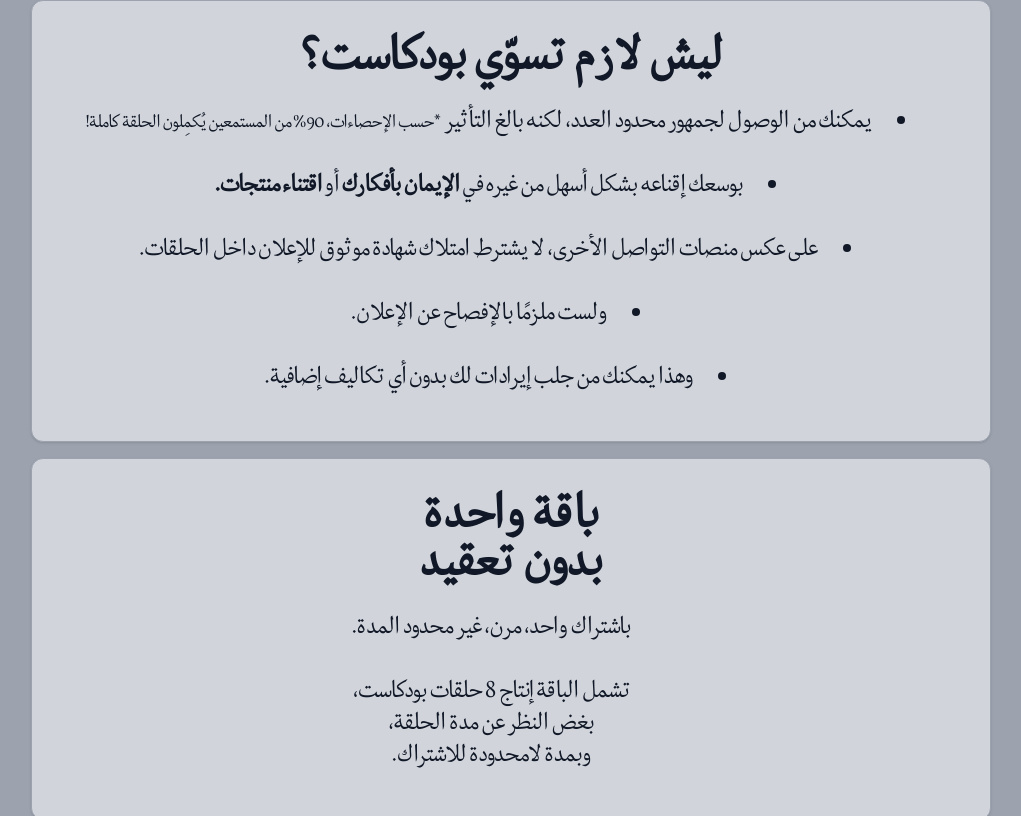
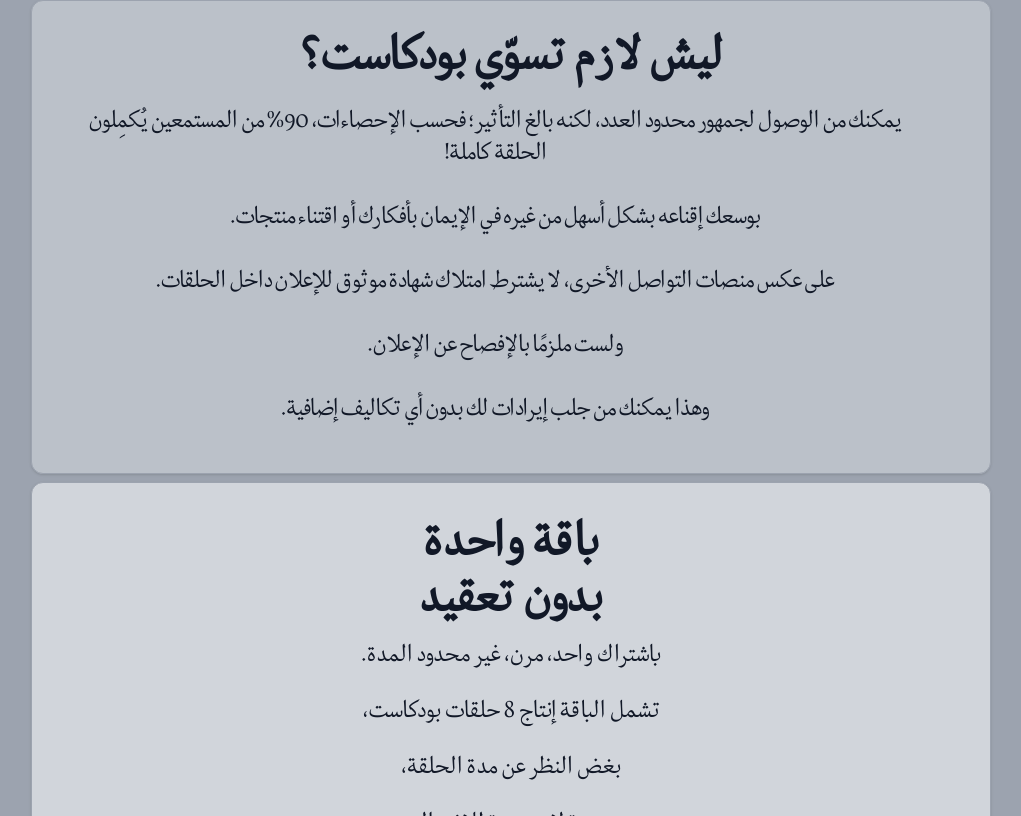
Before and after one commit to Mohammedbbk/StillWave, a React (Vite) app: page / in a window 1280 px wide. Shown: the part 1564-2380 px from the top of the page, without its empty margins (129-1150 px from the left). Built offline with nearby package versions, Linux system fonts and the light colour scheme.

Commit message:
🌈 style(podcast): coloring & position

```diff
--- a/src/Components/podcast.jsx
+++ b/src/Components/podcast.jsx
@@ -4,40 +4,40 @@ import '../../src/App.css'
 export default function Services() {
   return (
   <div>
-<div class="bg-gray-400 flex font-29 justify-center items-center text-right max-w-7xl">
-    <div style={{ direction: 'rtl' }} class="flex w-3/4 mx-auto flex-col p-4 m-2 justify-center text-center bg-gray-300 border border-gray-400 rounded-xl shadow sm:p-8 dark:bg-gray-800 dark:border-gray-700">
-        <h1 class="mb-2 sm:text-3xl md:text-5xl font-bold text-gray-900 dark:text-white">
-            ليش لازم تسوّي بودكاست؟
-        </h1>
-        <ul style={{ direction: 'rtl' }} className='list-disc list-inside'>
-        <li class="text-xl sm:text-xl md:text-2xl pr-8 tracking-tight py-4 text-gray-900 dark:text-gray-400">
-            يمكنك من الوصول لجمهور محدود العدد، لكنه بالغ التأثير <span class='text-sm md:text-lg'>*حسب الإحصاءات، 90% من المستمعين يُكمِلون الحلقة كاملة!</span>
+<div class="bg-gray-400 flex font-29 justify-center items-center ">
+    <div style={{ direction: 'rtl' }} class="flex w-3/4 mx-auto flex-col p-4 m-2 justify-center items-center text-center bg-opacity-60 bg-gray-300 border border-gray-400 rounded-xl shadow sm:p-8 dark:bg-gray-800 dark:border-gray-700">
+    <span class="flex text-center items-center mb-2 text-3xl sm:text-4xl md:text-5xl font-bold text-gray-900 dark:text-white">
+    ليش لازم تسوّي بودكاست؟
+    </span>
+        <ul style={{ direction: 'rtl' }} className='flex flex-col items-center justify-center list-disc list-inside'>
+        <li class="flex text-center items-center text-xl sm:text-xl md:text-2xl pr-8 tracking-tight py-4 text-gray-900 dark:text-gray-400">
+            يمكنك من الوصول لجمهور محدود العدد، لكنه بالغ التأثير؛  فحسب الإحصاءات، 90% من المستمعين يُكمِلون الحلقة كاملة!
         </li>
-        <li class="text-xl sm:text-xl md:text-2xl pr-8 tracking-tight py-4 text-gray-900 dark:text-gray-400">
-            بوسعك إقناعه بشكل أسهل من غيره في <span class='font-bold'> الإيمان بأفكارك </span> أو <span class='font-bold'> اقتناء منتجات.</span>
+        <li class="flex text-center items-center text-xl sm:text-xl md:text-2xl pr-8 tracking-tight py-4 text-gray-900 dark:text-gray-400">
+            بوسعك إقناعه بشكل أسهل من غيره في  الإيمان بأفكارك  أو  اقتناء منتجات.
         </li>
-        <li class="text-xl sm:text-xl md:text-2xl pr-8 tracking-tight py-4 text-gray-900 dark:text-gray-400">
+        <li class="flex text-center items-center text-xl sm:text-xl md:text-2xl pr-8 tracking-tight py-4 text-gray-900 dark:text-gray-400">
          على عكس منصات التواصل الأخرى، لا يشترط امتلاك شهادة موثوق للإعلان داخل الحلقات.
         </li>
-        <li class="text-xl sm:text-xl md:text-2xl pr-8 tracking-tight py-4 text-gray-900 dark:text-gray-400">
+        <li class="flex text-center items-center text-xl sm:text-xl md:text-2xl pr-8 tracking-tight py-4 text-gray-900 dark:text-gray-400">
             ولست ملزمًا بالإفصاح عن الإعلان.
         </li>
-        <li class="text-xl sm:text-xl md:text-2xl pr-8 tracking-tight py-4 text-gray-900 dark:text-gray-400">
+        <li class="flex text-center items-center text-xl sm:text-xl md:text-2xl pr-8 tracking-tight py-4 text-gray-900 dark:text-gray-400">
             وهذا يمكنك من جلب إيرادات لك بدون أي تكاليف إضافية.
         </li>
         </ul>
     </div>
     </div>
 
-    <div class="bg-gray-400 flex justify-center items-center font-29 text-right max-w-7xl">
-    <div style={{ direction: 'rtl' }} class="flex w-3/4 mx-auto flex-col p-4 m-2 justify-center text-center bg-gray-300 border border-gray-400 rounded-xl shadow sm:p-8 dark:bg-gray-800 dark:border-gray-700">
-        <h1 class="mb-2 sm:text-3xl md:text-5xl font-bold text-gray-900 dark:text-white">
+    <div class="bg-gray-400  flex justify-center items-center font-29 ">
+    <div style={{ direction: 'rtl' }} class="flex leading-30 w-3/4 mx-auto flex-col justify-center text-center bg-gray-300 border border-gray-400 rounded-xl shadow sm:p-8 dark:bg-gray-800 dark:border-gray-700">
+        <h1 class="text-3xl md:text-5xl leading-10 md:leading-30 font-bold text-gray-900 ">
             باقة واحدة <br/> بدون تعقيد
         </h1>
-        <h1 class="text-xl sm:text-xl md:text-2xl pr-10 tracking-tight py-4 text-gray-900 dark:text-gray-400">
+        <h1 class="text-xl sm:text-xl leading-10 md:leading-30 md:text-2xl  text-gray-900 dark:text-gray-400">
             باشتراك واحد، مرن، غير محدود المدة.
         </h1>
-        <h1 class="text-xl sm:text-xl md:text-2xl pr-10 tracking-tight py-4 text-gray-900 dark:text-gray-400">
+        <h1 class="text-xl sm:text-xl leading-10 md:leading-30 md:text-2xl   text-gray-900 dark:text-gray-400">
             تشمل الباقة إنتاج 8 حلقات بودكاست، <br/>
             بغض النظر عن مدة الحلقة،<br/>
             وبمدة لامحدودة للاشتراك.<br/>
--- a/src/Components/services.jsx
+++ b/src/Components/services.jsx
@@ -3,34 +3,7 @@ import '../../src/App.css'
 
 export default function Services() {
   return (
-    <div id="Services" className="bg-gray-400 font-29 pb-64 flex justify-center text-center text-right  max-w-7xl ">
-      {/* <div className="text-right md:pr-32 w-full max-w-7xl">
-        <h1 style={{ direction: 'rtl' }} className="text-4xl pr-10 font-bold tracking-tight py-4 text-gray-900 sm:text-5xl md:text-6xl">
-          أفضل شريك لك في إنتاج<br/>برامجك الصوتية:
-        </h1>
-        <h2 className="text-lg pr-10 font-bold tracking-tight py-4 text-gray-900 md:text-xl md:pr-28">
-        سواء كان برنامجك جاهزًا أم غير ذلك، نساعدك في
-        </h2>
-
-        <div className="flex text-xl font-bold leading-8 p-5 sm:text-2xl md:text-3xl text-gray-900 flex-wrap gap-10 mt-6 justify-center">
-          <p className=" ">
-            تحـريــر <br/> الصوت
-          </p>
-          <p className=" ">
-            تصميم<br/> الكوفرز
-          </p>
-          <p className=" ">
-            النشــــــر  <br/>والتوزيع
-          </p>
-          <p className=" ">
-            كتابة المحتوى <br/>التســـويــقــي
-          </p>
-          <p className="">
-            دعم واستشارات <br/>غير محـــــــدودة
-          </p>
-        </div>
-      </div> */}
-
+    <div id="Services" className="bg-gray-400 font-29 pb-64 flex justify-center text-center ">
       <div style={{ direction: 'rtl' }} class="transform transition duration-400 hover:scale-105 flex w-3/4 mx-auto flex-col p-4 m-2 justify-center text-center bg-gray-300 border border-gray-400 rounded-xl shadow sm:p-8 dark:bg-gray-800 dark:border-gray-700">
         <h5 class="mb-2 w-full sm:text-3xl md:text-5xl  font-bold text-gray-900 dark:text-white">أفضل شريك لك في إنتاج<br/>برامجك الصوتية: </h5>
         <p class="mb-5 w-full text-base text-gray-900 sm:text-xl text-2xl dark:text-gray-400">سواء كان برنامجك جاهزًا أم غير ذلك، نساعدك في:</p>
--- a/tailwind.config.js
+++ b/tailwind.config.js
@@ -17,6 +17,9 @@ module.exports = {
       },
     },
     extend: {
+      lineHeight: {
+        30: '3.5rem',
+      },
       colors: {
         border: "hsl(var(--border))",
         input: "hsl(var(--input))",
```
Lines whose indentation alone changed are shown as unchanged.
